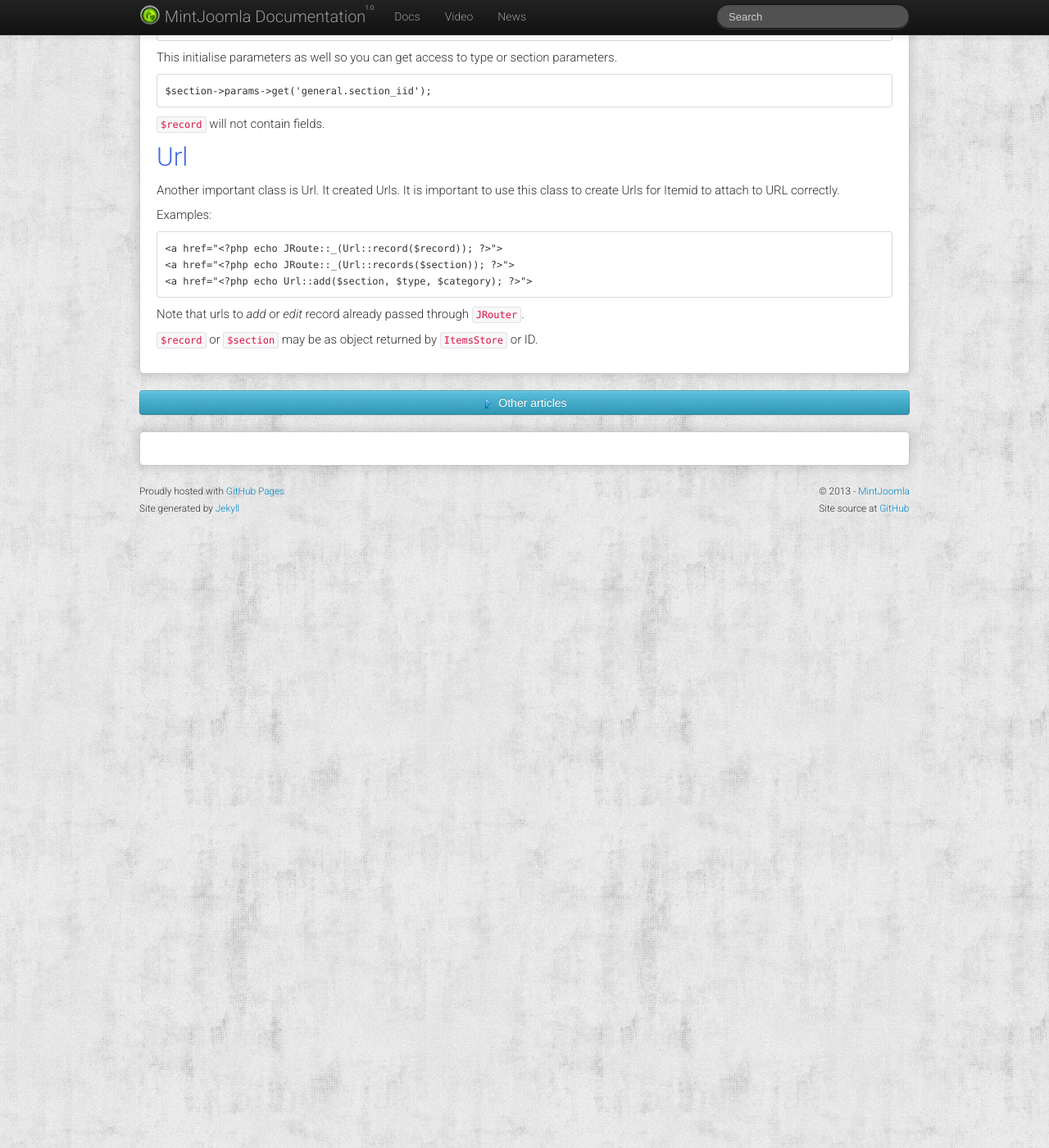
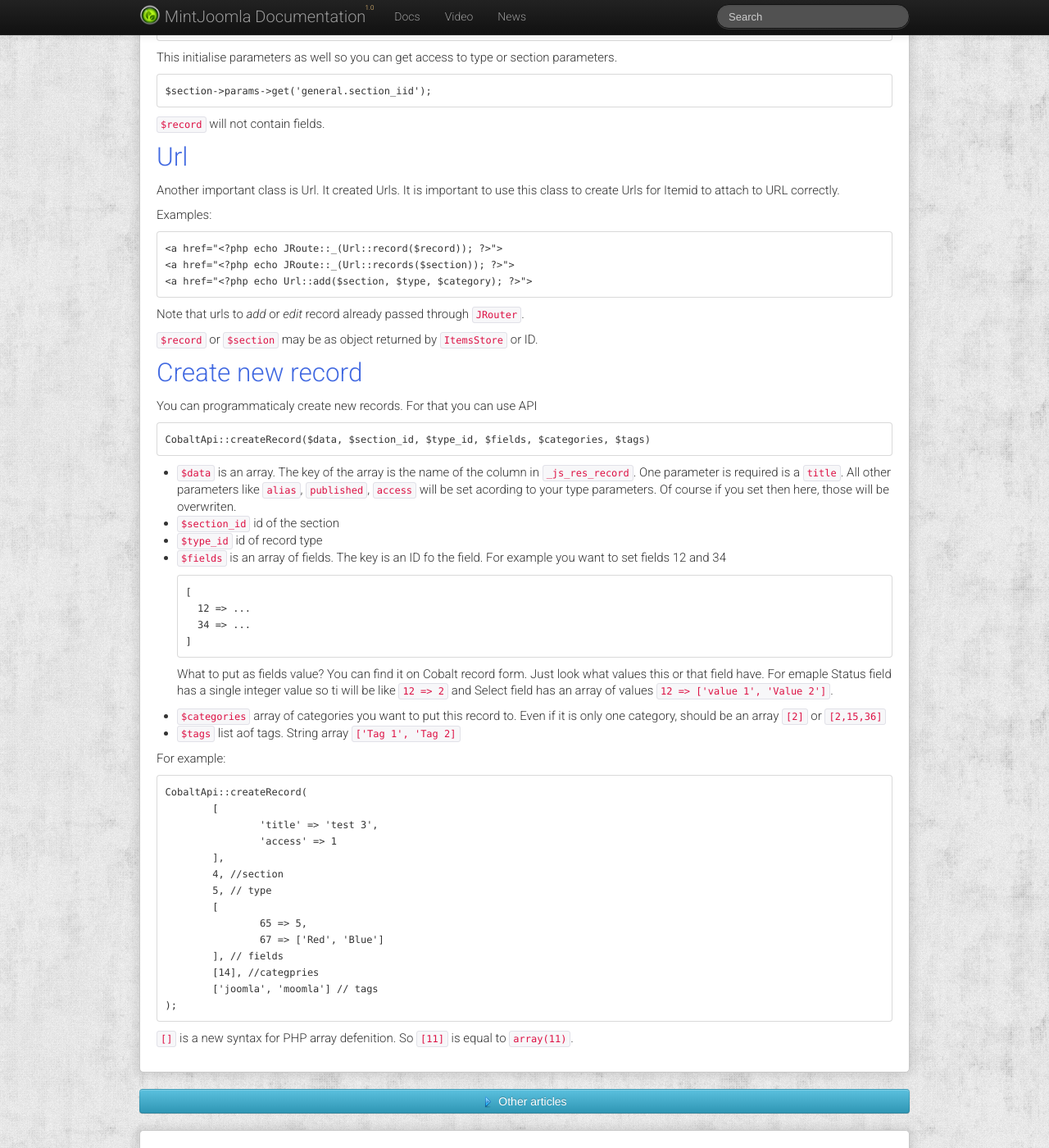
Before and after one commit to MintJoomla/MintJoomla.github.io, a Jekyll site: the page built from en/cobalt/_posts/developer/2013-01-01-api-reference.md, in a window 1280 px wide and 1400 px high, scrolled down 1417 px. Shown: the whole window at 82% size. Built offline with Jekyll 4.4.1, drawn with Linux system fonts in a browser that asks for light colours; comment, search, counter and statistics services are not loaded.

Commit message:
API new record

```diff
--- a/en/cobalt/_posts/developer/2013-01-01-api-reference.md
+++ b/en/cobalt/_posts/developer/2013-01-01-api-reference.md
@@ -80,3 +80,42 @@ Examples:
 Note that urls to _add_ or _edit_ record already passed through `JRouter`.
 
 `$record` or `$section` may be as object returned by `ItemsStore` or ID.
+
+## Create new record
+
+You can programmaticaly create new records. For that you can use API
+
+	CobaltApi::createRecord($data, $section_id, $type_id, $fields, $categories, $tags)
+
+- `$data` is an array. The key of the array is the name of the column in `_js_res_record`. One parameter is required is a `title`. All other parameters like `alias`, `published`, `access` will be set acording to your type parameters. Of course if you set then here, those will be overwriten.
+- `$section_id` id of the section
+- `$type_id` id of record type
+- `$fields` is an array of fields. The key is an ID fo the field. For example you want to set fields 12 and 34
+
+      [
+	    12 => ...
+		34 => ...
+      ]
+
+  What to put as fields value? You can find it on Cobalt record form. Just look what values this or that field have. For emaple Status field has a single  integer value so ti will be like `12 => 2` and Select field has an array of values `12 => ['value 1', 'Value 2']`.
+- `$categories` array of categories you want to put this record to. Even if it is only one category, should be an array `[2]` or `[2,15,36]`
+- `$tags` list aof tags. String array `['Tag 1', 'Tag 2]`
+
+For example:
+
+	CobaltApi::createRecord(
+		[
+			'title' => 'test 3',
+			'access' => 1
+		],
+		4, //section
+		5, // type
+		[
+			65 => 5,
+			67 => ['Red', 'Blue']
+		], // fields
+		[14], //categpries
+		['joomla', 'moomla'] // tags
+	);
+
+`[]` is a new syntax for PHP array defenition. So `[11]` is equal to `array(11)`.
```
